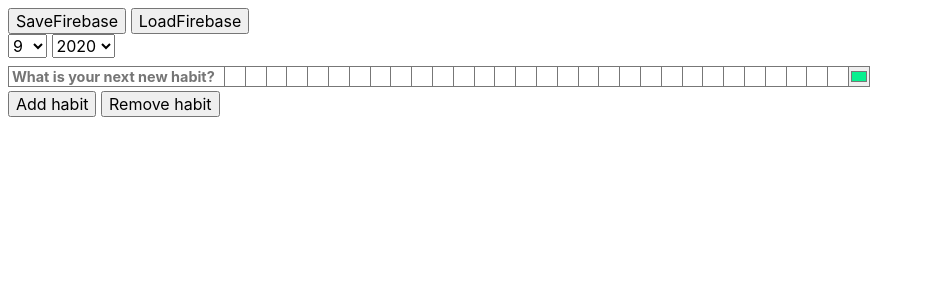
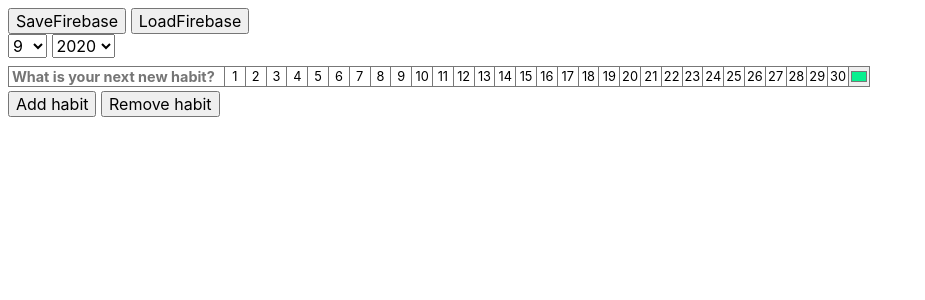
Before and after one commit to lorenzodalaqua/habit-tracker-svelte, a Svelte app: page / in a window 1280 px wide. Both pictures are taken after a click on the button "Add habit". Shown: the top 300 px of the page, without its empty margins (0-925 px from the left). Built offline with nearby package versions, Linux system fonts and the light colour scheme.

Commit message:
Added day number to checkboxes.

```diff
--- a/src/ui/habit-row.svelte
+++ b/src/ui/habit-row.svelte
@@ -42,6 +42,11 @@
   }
   input[type='checkbox']:before {
     display: block;
+    content: attr(data-day);
+    font-size: 0.8em;
+    display: grid;
+    justify-items: center;
+    align-items: center;
     width: 100%;
     height: 100%;
   }
@@ -98,6 +103,7 @@
           {name} - {day}/{month}/{year}
         </label>
         <input
+          data-day={day + 1}
           id={`${day}-${key}`}
           type="checkbox"
           checked={value}
```
